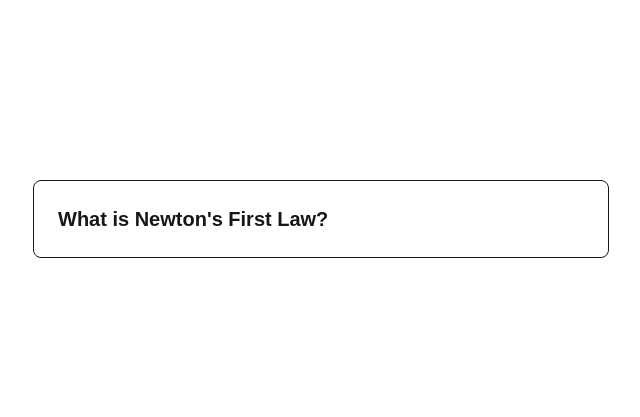
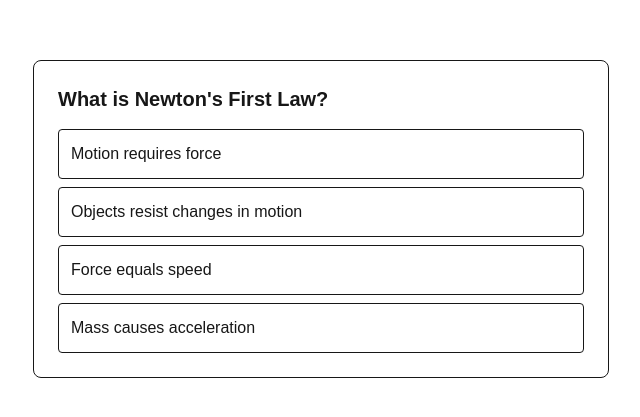
Before and after one commit to Omkarkele2006/SciSleuth, a Next.js app in the folder frontend/: page /diagnostic in a window 1280 px wide. Shown: the part 181-598 px from the top of the page, without its empty margins (319-959 px from the left). Built offline with nearby package versions, Linux system fonts and the light colour scheme.

Commit message:
feat: render question options using map

```diff
--- a/frontend/src/app/diagnostic/page.tsx
+++ b/frontend/src/app/diagnostic/page.tsx
@@ -9,13 +9,16 @@ export default function DiagnosticPage() {
             "Motion requires force",
             "Objects resist changes in motion",
             "Force equals speed",
-      "Mass causes acceleration",
+            "Mass causes acceleration"
         ],
     };
 
     return (
         <main className="min-h-screen flex items-center justify-center">
-      <QuestionCard question={question.question} />
+            <QuestionCard
+                question={question.question}
+                options={question.options}
+            />
         </main>
     );
 }
--- a/frontend/src/components/QuestionCard.tsx
+++ b/frontend/src/components/QuestionCard.tsx
@@ -1,13 +1,28 @@
 type QuestionCardProps = {
   question: string;
+  options: string[];
 };
 
 export default function QuestionCard({
   question,
+  options,
 }: QuestionCardProps) {
   return (
     <div className="border rounded-lg p-6 max-w-xl w-full">
-      <h2 className="text-xl font-semibold">{question}</h2>
+      <h2 className="text-xl font-semibold mb-4">
+        {question}
+      </h2>
+
+      <div className="space-y-2">
+        {options.map((option, index) => (
+          <div
+            key={index}
+            className="border rounded p-3"
+          >
+            {option}
+          </div>
+        ))}
+      </div>
     </div>
   );
 }
```
Lines whose indentation alone changed are shown as unchanged.
